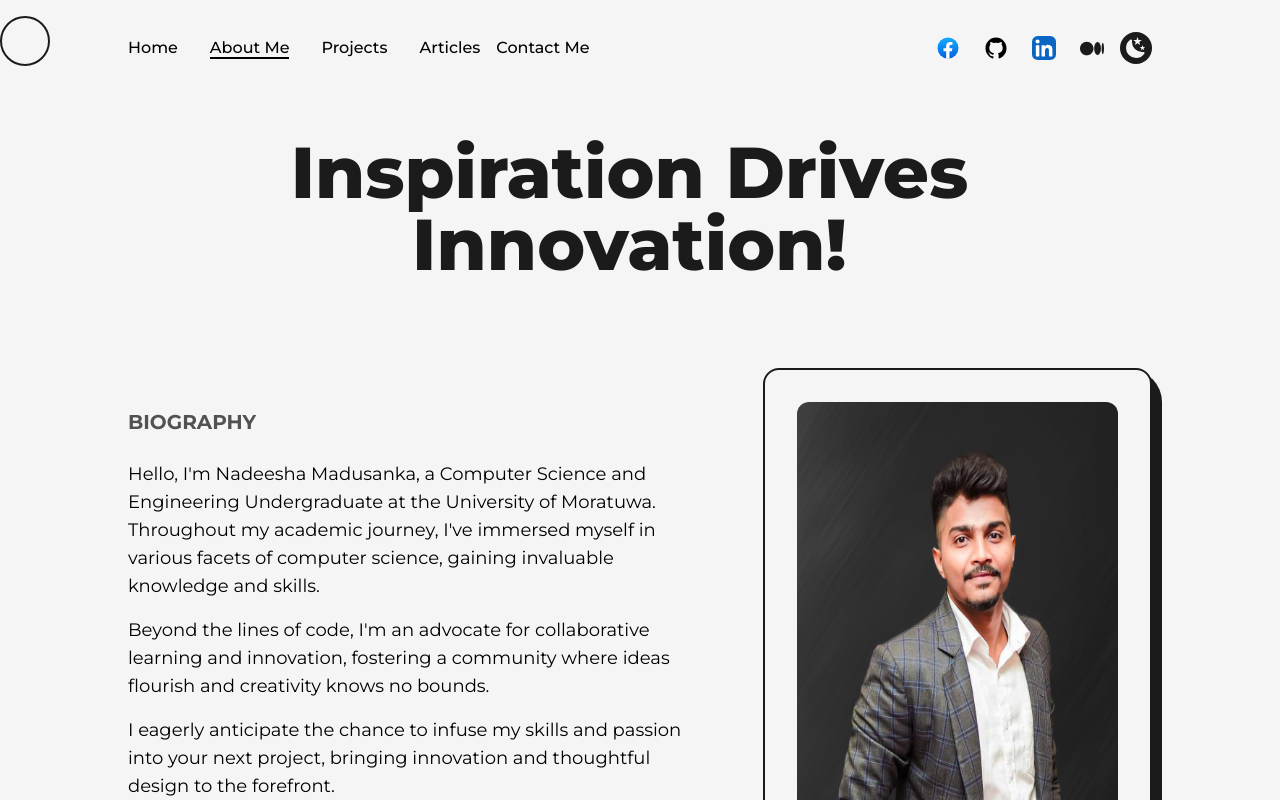
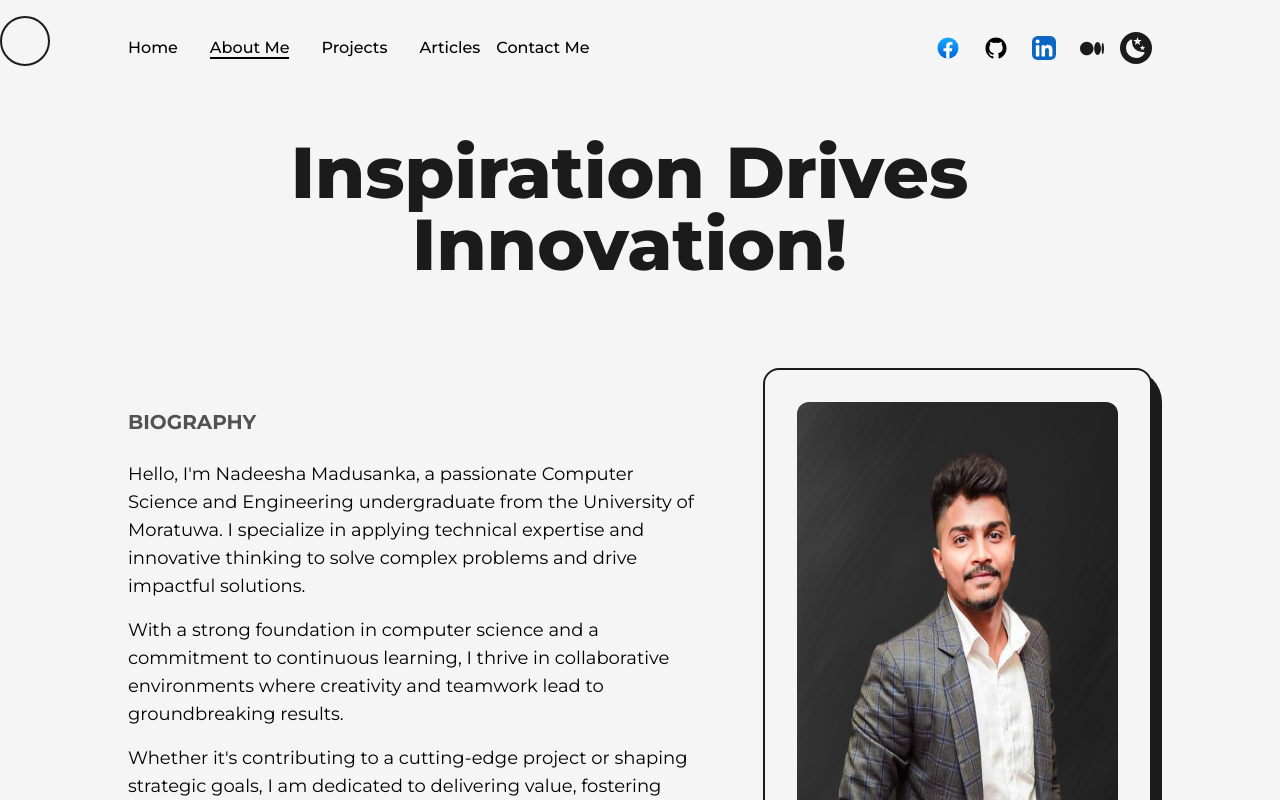
Before and after one commit to nadeeshaMadusanka99/personal_portfolio, a Next.js app: page /about in a window 1280 px wide. Shown: the top 800 px of the page. Built offline with nearby package versions, Linux system fonts and the light colour scheme.

Commit message:
Add minor changes

```diff
--- a/src/components/AboutMe/Education.js
+++ b/src/components/AboutMe/Education.js
@@ -39,7 +39,7 @@ const Education = () => {
         whileInView={{ y: 0 }}
         transition={{ duration: 1.3, type: "spring" }}
         viewport={{ once: true }}
-        className="font-bold text-7xl mb-32 mt-30 w-full text-center md:text-6xl xs:text-4xl md:mb-16"
+        className="font-bold text-7xl mb-32 mt-30 w-full text-center md:text-6xl sm:mb-10 sm:text-5xl"
       >
         Education
       </motion.h2>
--- a/src/components/AboutMe/Experience.js
+++ b/src/components/AboutMe/Experience.js
@@ -44,7 +44,7 @@ const Experience = () => {
 
   return (
     <div className="mb-28">
-      <h2 className="font-bold text-6xl  mb-20 w-full text-center">
+      <h2 className="font-bold text-6xl  mb-20 w-full text-center md:text-6xl sm:mb-10 sm:text-5xl">
         Experience
       </h2>
       <div ref={ref} className="w-[75%] mx-auto relative lg:w-[90%] md:w-full">
--- a/src/components/AboutMe/Skills.js
+++ b/src/components/AboutMe/Skills.js
@@ -39,7 +39,7 @@ const Skills = () => {
         whileInView={{ y: 0 }}
         transition={{ duration: 1.3, type: "spring" }}
         viewport={{ once: true }}
-        className=" text-4xl text-secondary mb-16 w-full text-center md:text-6xl sm:mb-10 sm:text-5xl"
+        className=" text-4xl text-secondary mb-16 w-full text-center md:text-sm sm:mb-10 sm:text-5xl"
       >
         ( Languages / Frameworks / Libraries / Tools )
       </motion.h2>
--- a/src/content/About.js
+++ b/src/content/About.js
@@ -3,14 +3,14 @@ import { v4 as uuid } from "uuid";
 export const DataContent = [
   {
     id: uuid(),
-    type: "Hello, I'm Nadeesha Madusanka, a Computer Science and Engineering Undergraduate at the University of Moratuwa. Throughout my academic journey, I've immersed myself in various facets of computer science, gaining invaluable knowledge and skills. ",
+    type: "Hello, I'm Nadeesha Madusanka, a passionate Computer Science and Engineering undergraduate from the University of Moratuwa. I specialize in applying technical expertise and innovative thinking to solve complex problems and drive impactful solutions.",
   },
   {
     id: uuid(),
-    type: "Beyond the lines of code, I'm an advocate for collaborative learning and innovation, fostering a community where ideas flourish and creativity knows no bounds.",
+    type: "With a strong foundation in computer science and a commitment to continuous learning, I thrive in collaborative environments where creativity and teamwork lead to groundbreaking results.",
   },
   {
     id: uuid(),
-    type: "I eagerly anticipate the chance to infuse my skills and passion into your next project, bringing innovation and thoughtful design to the forefront.",
+    type: "Whether it's contributing to a cutting-edge project or shaping strategic goals, I am dedicated to delivering value, fostering innovation, and making a meaningful impact in every opportunity I undertake.",
   },
 ];
--- a/src/pages/index.js
+++ b/src/pages/index.js
@@ -26,11 +26,8 @@ export default function Home() {
                 className="!text-6xl !text-left xl:!text-5xl lg:!text-center lg:!text-6xl md:!text-5xl sm:!text-3xl"
               />
               <p className="my-4 text-base font-medium md:text-sm">
-                As a Software Engineer, I am devoted to transforming ideas
-                into cutting-edge applications for both web and mobile
-                platforms. So here discover my latest projects, showcasing my
-                proficiency and comprehensive expertise in web and mobile
-                development.
+                Dedicated to transforming ideas into innovative web and mobile applications, I bring creativity and technical expertise to every project. Explore my latest work, showcasing a commitment to delivering exceptional solutions and pushing the boundaries of development.
+
               </p>
               <div className="flex items-center self-start mt-2 lg:self-center">
                 <Link
```
Also changed, not shown: src/assets/images/projects/crypto-screener-cover-image.jpg.
